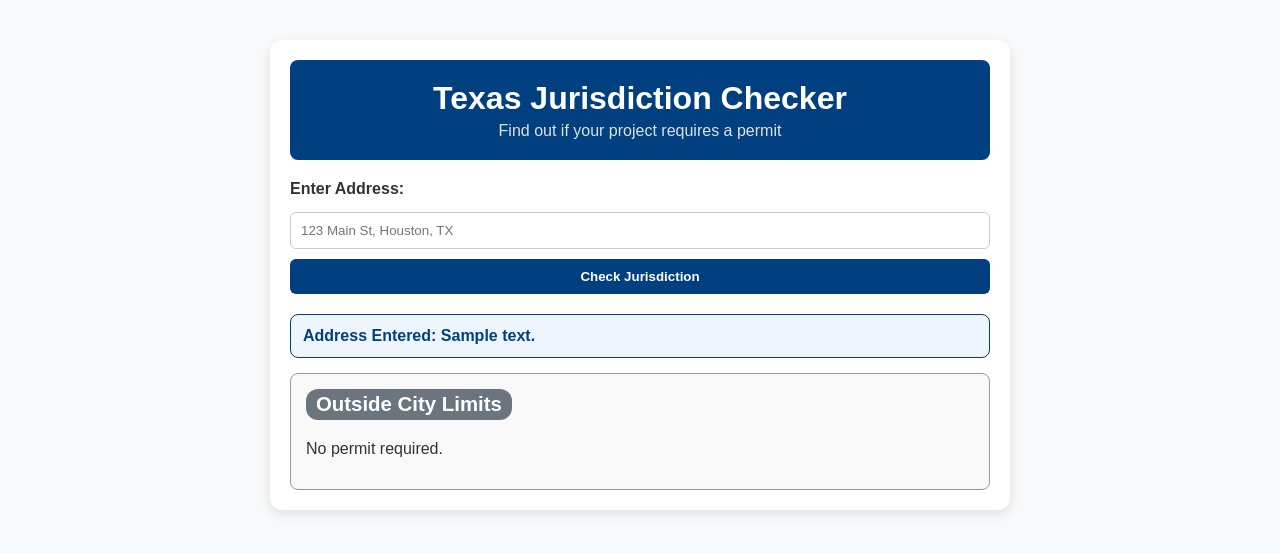
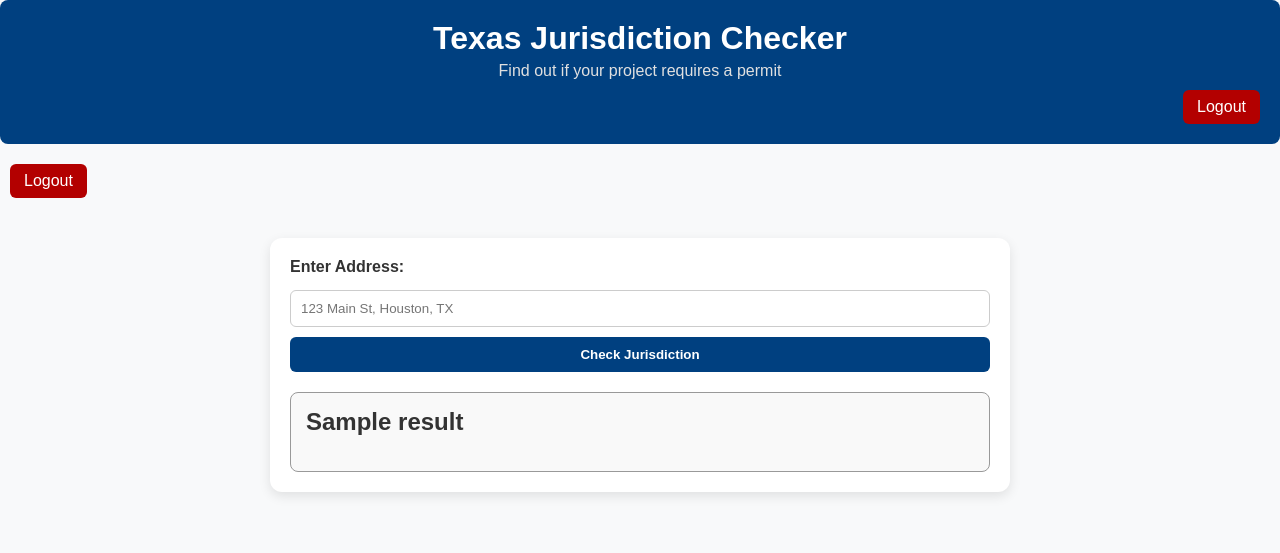
Before and after one commit to bhambrick326/tx-jurisdiction-checker, a Flask app: template app/templates/index.html in a window 1280 px wide. Shown: the top 553 px of the page. Run offline with Flask 3, Linux system fonts and the light colour scheme; the template is opened without the code that fills it: most values are stand-ins (such as "Sample title", 1, 10 or a date in 2020); parts of the project's set-up code (start-up, migrations or seed data) failed here and were passed over.

Commit message:
Add logout button

```diff
--- a/app/static/style.css
+++ b/app/static/style.css
@@ -147,3 +147,18 @@ form button:hover {
   font-weight: bold;
   color: #004080;
 }
+/* Logout button style */
+.logout-btn {
+  background-color: #b30000; /* red */
+  margin-left: 10px;
+}
+
+.logout-btn:hover {
+  background-color: #cc0000;
+}
+
+/* Keep header actions aligned */
+.header-actions {
+  margin-top: 10px;
+  text-align: right;
+}
--- a/app/templates/index.html
+++ b/app/templates/index.html
@@ -2,57 +2,36 @@
 <html lang="en">
 <head>
   <meta charset="UTF-8">
+  <meta name="viewport" content="width=device-width, initial-scale=1.0">
   <title>Texas Jurisdiction Checker</title>
   <link rel="stylesheet" href="{{ url_for('static', filename='style.css') }}">
 </head>
 <body>
-  <div class="container">
-
-    <!-- Header -->
-    <header class="header-colored">
+  <!-- Header Section -->
+  <div class="header-colored">
     <h1>Texas Jurisdiction Checker</h1>
     <p class="subtitle">Find out if your project requires a permit</p>
-    </header>
+    <div class="header-actions">
+      <a href="{{ url_for('logout') }}" class="btn logout-btn">Logout</a>
+    </div>
+  </div>
+<a href="{{ url_for('logout') }}" class="btn logout-btn">Logout</a>
 
-    <!-- Address Form -->
-    <section class="form-section">
+  <!-- Main Container -->
+  <div class="container">
     <form method="POST">
       <label for="address">Enter Address:</label>
-        <input type="text" name="address" id="address" placeholder="123 Main St, Houston, TX" required>
+      <input type="text" id="address" name="address" placeholder="123 Main St, Houston, TX" required>
       <button type="submit">Check Jurisdiction</button>
     </form>
-    </section>
 
- <!-- Results Section -->
     {% if result %}
-  <section class="results">
-    {% if address %}
-      <div class="address-box">
-        Address Entered: {{ address }}
+    <div class="results">
+      <div class="result-box {{ 'inside' if 'Inside' in result else 'outside' }}">
+        <h2>{{ result }}</h2>
+      </div>
     </div>
     {% endif %}
-
-    {% if result.status == "inside" %}
-      <div class="result-box inside">
-        <h2>
-          <span class="badge inside">Inside City Limits</span> – {{ result.city }}
-        </h2>
-        {% if result.permit_url %}
-          <p><a href="{{ result.permit_url }}" target="_blank" class="btn">Apply for Permit</a></p>
-        {% else %}
-          <p class="warning">Permit link not found. Please verify with city.</p>
-        {% endif %}
   </div>
-    {% elif result.status == "outside" %}
-      <div class="result-box outside">
-        <h2><span class="badge outside">Outside City Limits</span></h2>
-        <p>No permit required.</p>
-      </div>
-    {% elif result.status == "error" %}
-      <div class="result-box outside">
-        <h2><span class="badge outside">Error</span></h2>
-        <p>{{ result.message }}</p>
-      </div>
-    {% endif %}
-  </section>
-{% endif %}
+</body>
+</html>
```
Also changed, not shown: app/web.py (+8 -7 lines), 1 other file. Lines whose indentation alone changed are shown as unchanged.
